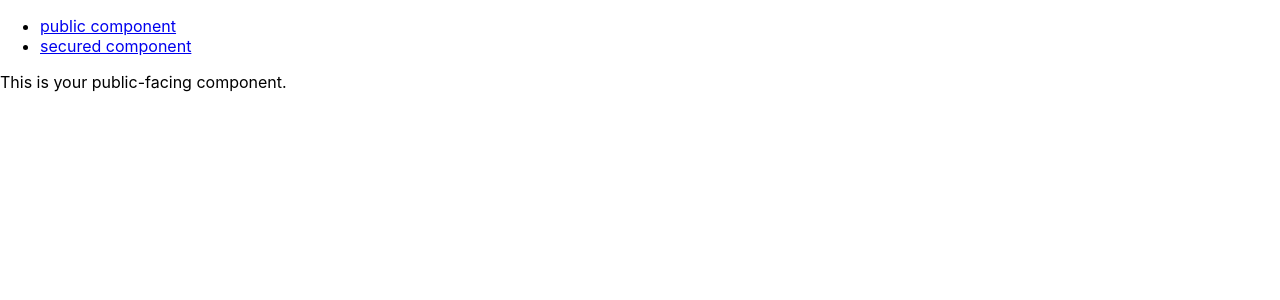
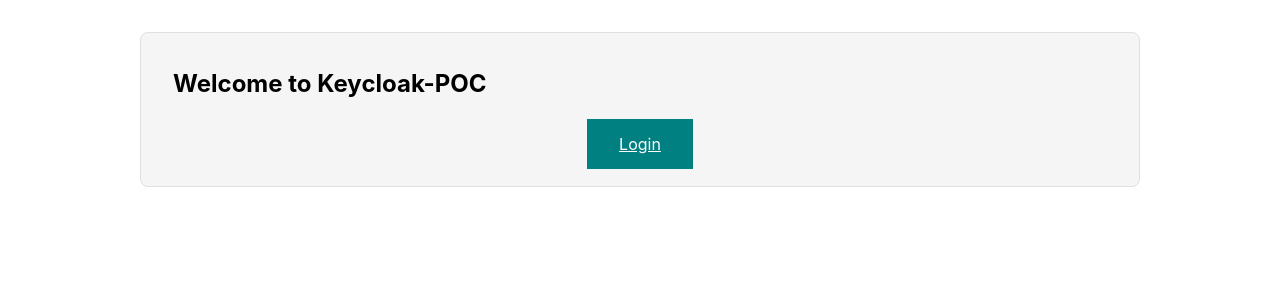
Before and after one commit to MCesarczyk/keycloak-poc, a React (Create React App) app: page / in a window 1280 px wide. Shown: the top 300 px of the page. Built offline with nearby package versions, Linux system fonts and the light colour scheme.

Commit message:
feat: update application look, remove obsolete code

```diff
--- a/src/App.css
+++ /dev/null
@@ -1,38 +0,0 @@
-.App {
-  text-align: center;
-}
-
-.App-logo {
-  height: 40vmin;
-  pointer-events: none;
-}
-
-@media (prefers-reduced-motion: no-preference) {
-  .App-logo {
-    animation: App-logo-spin infinite 20s linear;
-  }
-}
-
-.App-header {
-  background-color: #282c34;
-  min-height: 100vh;
-  display: flex;
-  flex-direction: column;
-  align-items: center;
-  justify-content: center;
-  font-size: calc(10px + 2vmin);
-  color: white;
-}
-
-.App-link {
-  color: #61dafb;
-}
-
-@keyframes App-logo-spin {
-  from {
-    transform: rotate(0deg);
-  }
-  to {
-    transform: rotate(360deg);
-  }
-}
--- a/src/App.tsx
+++ b/src/App.tsx
@@ -1,19 +1,10 @@
-import { BrowserRouter, Route, Link, Routes } from "react-router-dom";
-import { Welcome } from "./Welcome";
-import { Secured } from "./Secured";
-import "./App.css";
+import { BrowserRouter, Route, Routes } from 'react-router-dom';
+import { Welcome } from './Welcome';
+import { Secured } from './Secured';
 
 export const App = () => (
   <BrowserRouter>
     <div className="container">
-      <ul>
-        <li>
-          <Link to="/">public component</Link>
-        </li>
-        <li>
-          <Link to="/secured">secured component</Link>
-        </li>
-      </ul>
       <Routes>
         <Route path="/" element={<Welcome />} />
         <Route path="/secured" element={<Secured />} />
--- a/src/Logout.tsx
+++ b/src/Logout.tsx
@@ -1,5 +1,5 @@
-import { KeycloakType } from "./types";
-import { useNavigate } from "react-router-dom";
+import { KeycloakType } from './types';
+import { useNavigate } from 'react-router-dom';
 
 interface LogoutProps {
   keycloak: KeycloakType;
@@ -9,9 +9,15 @@
   const navigate = useNavigate();
 
   const logout = () => {
-    navigate("/");
+    navigate('/');
     keycloak.logout();
   };
 
-  return <button onClick={logout}>Logout</button>;
+  return (
+    <div className="button__wrapper">
+      <button className="button" onClick={logout}>
+        Logout
+      </button>
+    </div>
+  );
 };
--- a/src/Secured.tsx
+++ b/src/Secured.tsx
@@ -8,10 +8,6 @@
   url: process.env.REACT_APP_KEYCLOAK_URL || "",
   realm: process.env.REACT_APP_KEYCLOAK_REALM || "",
   clientId: process.env.REACT_APP_KEYCLOAK_CLIENT_ID || "",
-  // ssl-required: "external",
-  // public-client: true,
-  // confidential-port: 0,
-  // checkLoginIframe: false
 };
 
 interface SecuredState {
--- a/src/Welcome.tsx
+++ b/src/Welcome.tsx
@@ -1,5 +1,12 @@
+import { Link } from 'react-router-dom';
+
 export const Welcome = () => (
   <div className="Welcome">
-    <p>This is your public-facing component.</p>
+    <h2>Welcome to Keycloak-POC</h2>
+    <div className='button__wrapper'>
+    <Link className="button" to="/secured">
+      Login
+    </Link>
+    </div>
   </div>
 );
--- a/src/index.css
+++ b/src/index.css
@@ -1,13 +1,57 @@
+html {
+  box-sizing: border-box;
+}
+
+*,
+*::before,
+*::after {
+  box-sizing: inherit;
+}
+
+html {
+  margin: 0;
+  padding: 0;
+  height: 100vh;
+}
+
 body {
-  margin: 0;
   font-family: -apple-system, BlinkMacSystemFont, 'Segoe UI', 'Roboto', 'Oxygen',
-    'Ubuntu', 'Cantarell', 'Fira Sans', 'Droid Sans', 'Helvetica Neue',
-    sans-serif;
+  'Ubuntu', 'Cantarell', 'Fira Sans', 'Droid Sans', 'Helvetica Neue',
+  sans-serif;
   -webkit-font-smoothing: antialiased;
   -moz-osx-font-smoothing: grayscale;
+  padding: 24px;
 }
+
 
 code {
   font-family: source-code-pro, Menlo, Monaco, Consolas, 'Courier New',
     monospace;
 }
+
+.container {
+  height: 100%;
+  max-width: 1000px;
+  margin: 0 auto;
+  padding: 16px 32px;
+  background-color: #f5f5f5;
+  border-radius: 8px;
+  border: 1px solid #e0e0e0;
+}
+
+.button__wrapper {
+  width: 100%;
+  text-align: center;
+  padding: 16px;
+}
+
+.button {
+  background-color: teal;
+  border: none;
+  color: white;
+  padding: 15px 32px;
+  text-align: center;
+  font-size: 16px;
+  margin: 4px 2px;
+  cursor: pointer;
+}
```
Also changed, not shown: 1 other file (tests, documents, lock files or other folders).
